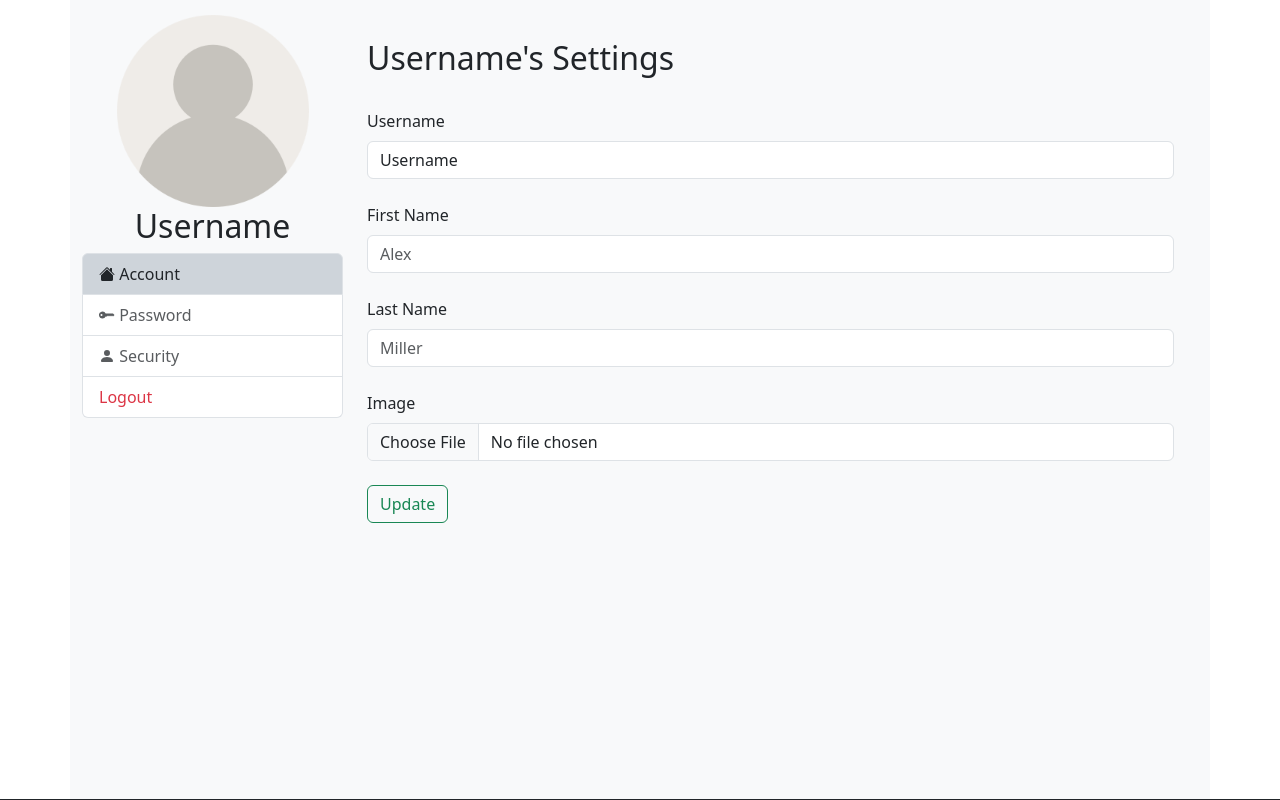
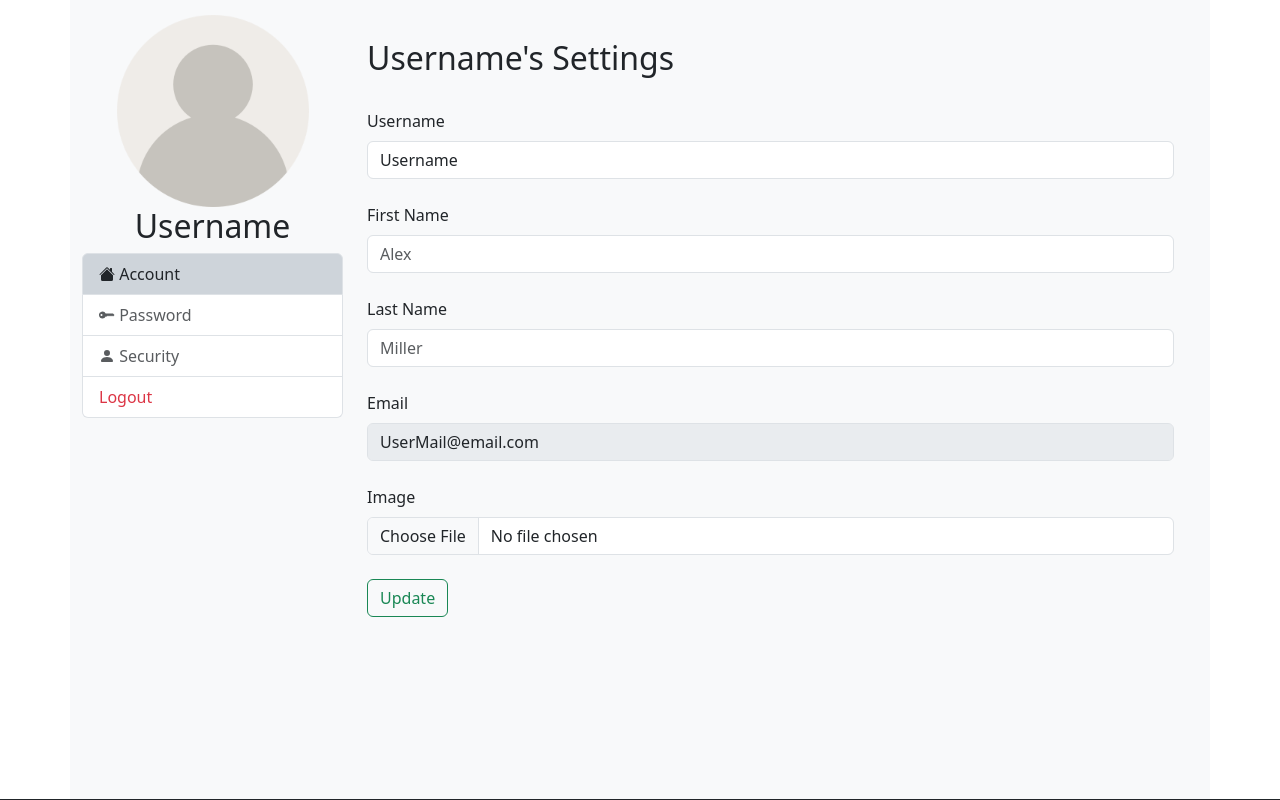
Before and after one commit to FCTL3314/SpecialRecipe, a Django app: template templates/accounts/profile.html in a window 1280 px wide. Shown: the part 61-861 px from the top of the page. Run offline with Django 4.2, Linux system fonts and the light colour scheme; the template is opened without the code that fills it, so the values that code supplies are empty.

Commit message:
add read only email field

```diff
--- a/templates/accounts/profile.html
+++ b/templates/accounts/profile.html
@@ -133,6 +133,12 @@
                                         <label for="inputLastName" class="form-label">Last Name</label>
                                         <input type="text" id="inputLastName" class="form-control" placeholder="Miller">
                                     </div>
+                                    <fieldset disabled>
+                                        <div class="mb-4">
+                                        <label for="inputEmail" class="form-label">Email</label>
+                                        <input type="text" class="form-control" id="inputEmail" value="UserMail@email.com">
+                                    </div>
+                                    </fieldset>
                                     <div class="mb-4">
                                         <label for="inputImage" class="form-label">Image</label>
                                         <div class="input-group">
```
